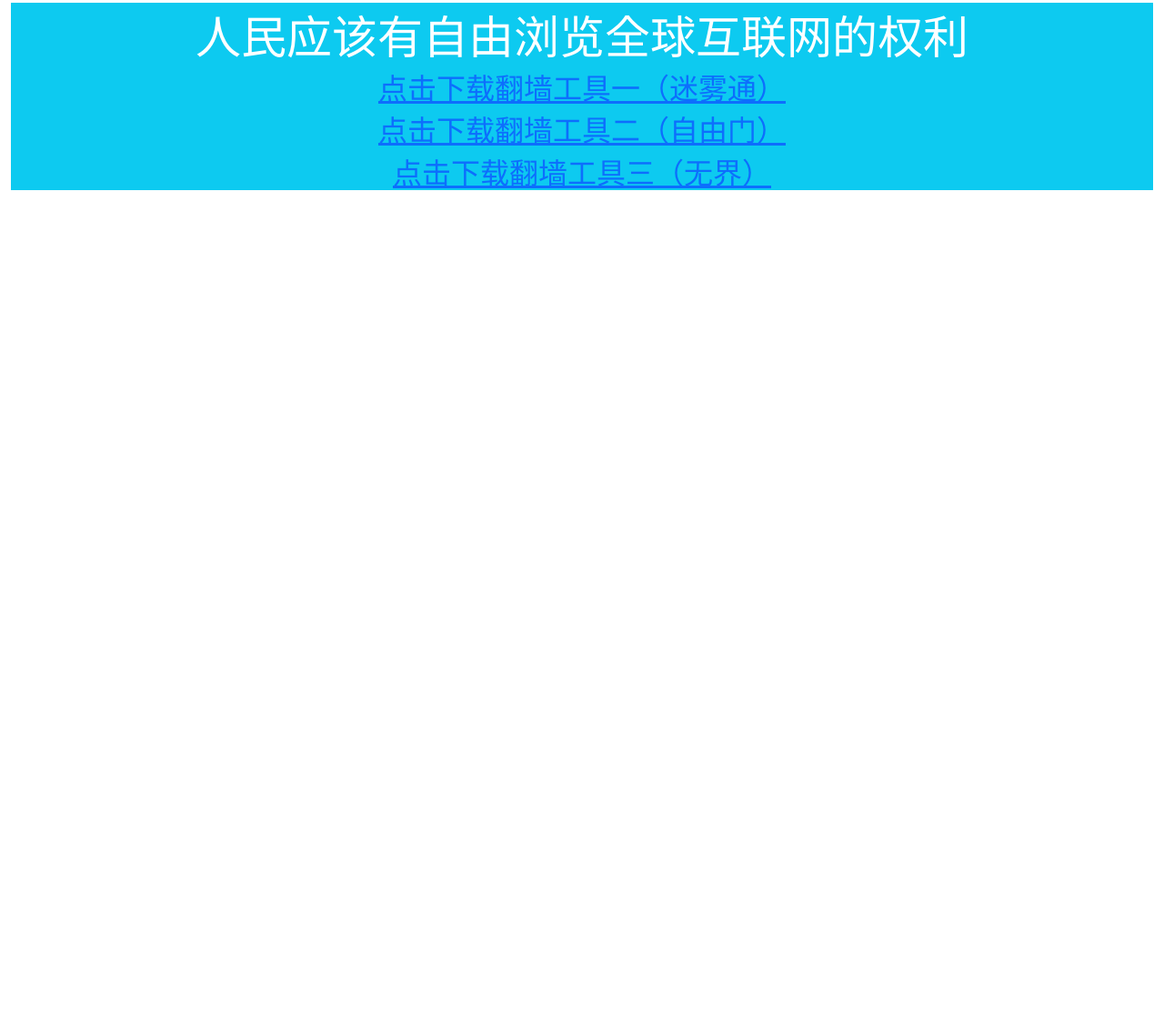
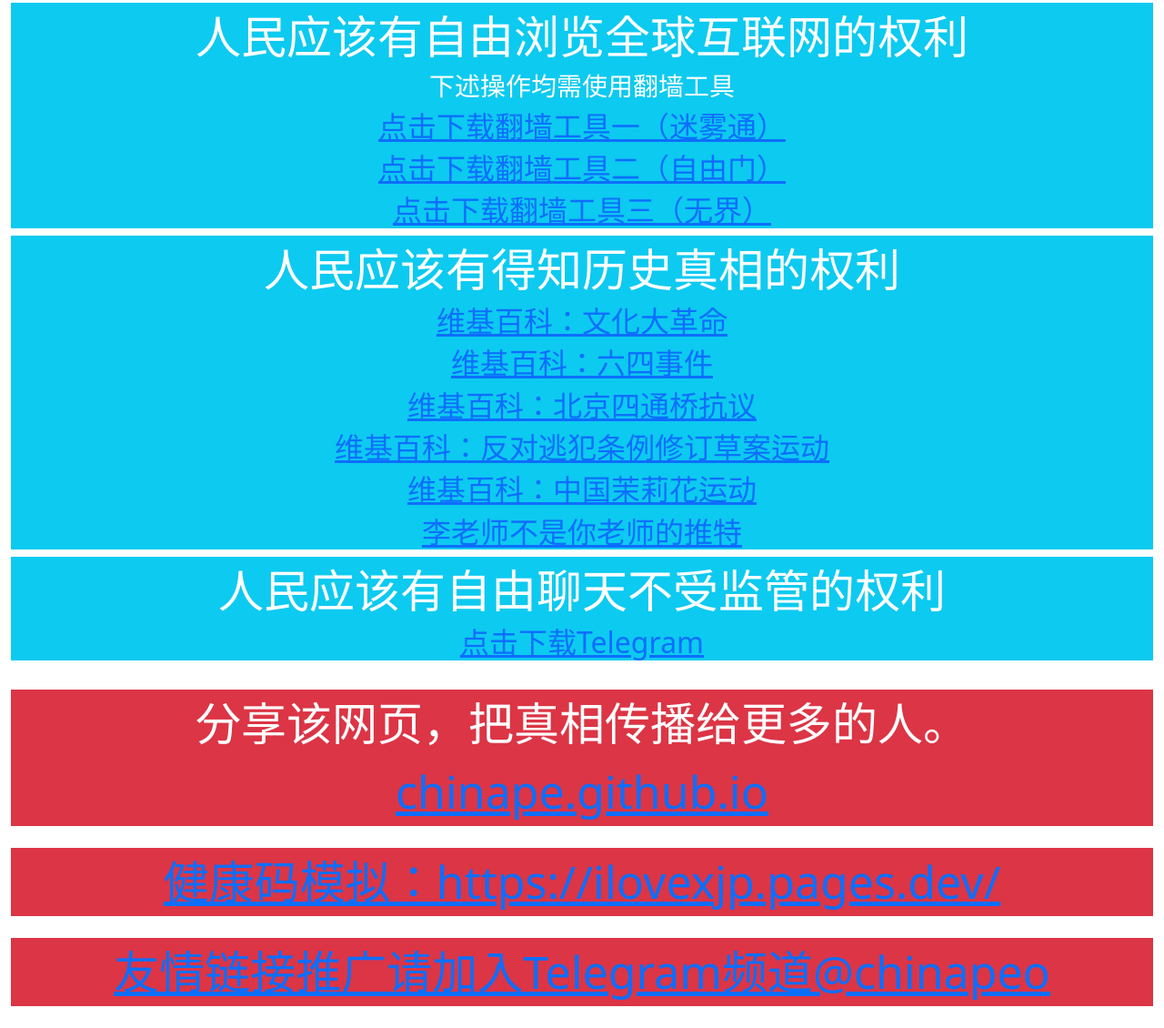
Before and after one commit to chinape/chinape.github.io, a plain HTML site: page index.html in a window 1280 px wide. Shown: the part 492-1622 px from the top of the page at 91% size. Before the commit the page ends 800 px from the top, so only its background shows below. Drawn offline with Linux system fonts and the light colour scheme.

Commit message:
Update index.html

```diff
--- a/index.html
+++ b/index.html
@@ -21,8 +21,33 @@
 <div style="width:100%;text-align: center;font-size: 50px;" class="bg-danger text-white">释放上海市乌鲁木齐中路被捕人民</div>
 
 <br>
-<div style="width:100%;text-align: center;font-size: 50px;" class="bg-info text-white">人民应该有自由浏览全球互联网的权利<h2><a href="https://github.com/geph-official/geph4-client/wiki/%E8%BF%B7%E9%9B%BE%E9%80%9A%EF%BC%88%E5%85%8D%E7%BF%BB%E5%A2%99%E9%95%9C%E5%83%8F%EF%BC%89" target="_blank">点击下载翻墙工具一（迷雾通）</h2><h2><a href="https://github.com/sglfree/freesky" target="_blank">点击下载翻墙工具二（自由门）</h2>
-<h2><a href="http://www.wujieliulan.com/download.php" target="_blank">点击下载翻墙工具三（无界）</h2></div>
+<div style="width:100%;text-align: center;font-size: 50px;" class="bg-info text-white">人民应该有自由浏览全球互联网的权利
+  <h3>下述操作均需使用翻墙工具</h3>
+  <h2><a href="https://github.com/geph-official/geph4-client/wiki/%E8%BF%B7%E9%9B%BE%E9%80%9A%EF%BC%88%E5%85%8D%E7%BF%BB%E5%A2%99%E9%95%9C%E5%83%8F%EF%BC%89" target="_blank">点击下载翻墙工具一（迷雾通）</a></h2>
+  <h2><a href="https://github.com/sglfree/freesky" target="_blank">点击下载翻墙工具二（自由门）</a></h2>
+<h2><a href="http://www.wujieliulan.com/download.php" target="_blank">点击下载翻墙工具三（无界）</a></h2>
+</div>
+
+<div style="width:100%;text-align: center;font-size: 50px;" class="bg-info text-white">人民应该有得知历史真相的权利
+  <h2><a href="https://zh.wikipedia.org/wiki/%E6%96%87%E5%8C%96%E5%A4%A7%E9%9D%A9%E5%91%BD" target="_blank">维基百科：文化大革命</a></h2>
+    <h2><a href="https://zh.wikipedia.org/wiki/%E5%85%AD%E5%9B%9B%E4%BA%8B%E4%BB%B6" target="_blank">维基百科：六四事件</a></h2>
+<h2><a href="https://zh.wikipedia.org/wiki/%E5%8C%97%E4%BA%AC%E5%9B%9B%E9%80%9A%E6%A1%A5%E6%8A%97%E8%AE%AE" target="_blank">维基百科：北京四通桥抗议</a></h2>
+<h2><a href="https://zh.wikipedia.org/wiki/%E5%8F%8D%E5%B0%8D%E9%80%83%E7%8A%AF%E6%A2%9D%E4%BE%8B%E4%BF%AE%E8%A8%82%E8%8D%89%E6%A1%88%E9%81%8B%E5%8B%95" target="_blank">维基百科：反对逃犯条例修订草案运动</a></h2>
+<h2><a href="https://zh.wikipedia.org/wiki/%E4%B8%AD%E5%9B%BD%E8%8C%89%E8%8E%89%E8%8A%B1%E6%B4%BB%E5%8A%A8" target="_blank">维基百科：中国茉莉花运动</a></h2>
+<h2><a href="https://twitter.com/whyyoutouzhele" target="_blank">李老师不是你老师的推特</a></h2>
+
+</div>
+
+<div style="width:100%;text-align: center;font-size: 50px;" class="bg-info text-white">人民应该有自由聊天不受监管的权利
+  <h2><a href="https://telegram.org" target="_blank">点击下载Telegram</a></h2>
+</div>
+<br>
+<div style="width:100%;text-align: center;font-size: 50px;" class="bg-danger text-white">分享该网页，把真相传播给更多的人。<a href="chinape.github.io" target="_blank">chinape.github.io</a></div>
+<br>
+<div style="width:100%;text-align: center;font-size: 50px;" class="bg-danger text-white"><a href="https://ilovexjp.pages.dev/" target="_blank">健康码模拟：https://ilovexjp.pages.dev/</a></div>
+<br>
+<div style="width:100%;text-align: center;font-size: 50px;" class="bg-danger text-white"><a href="https://t.me/chinapeo" target="_blank">友情链接推广请加入Telegram频道@chinapeo</a></div>
+<br>
 
 </div>
 </body>
```
